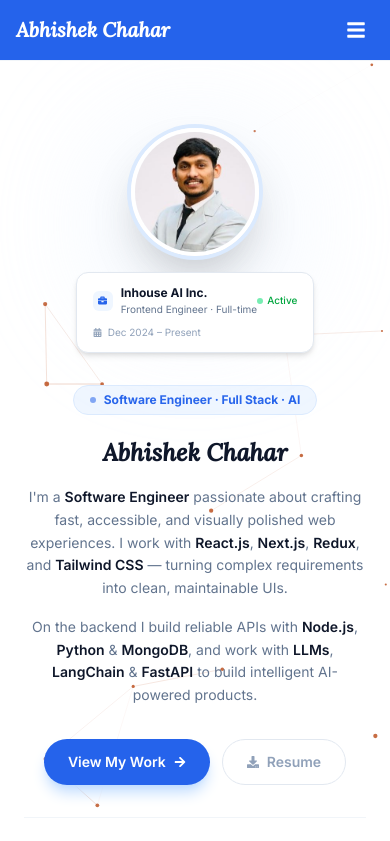
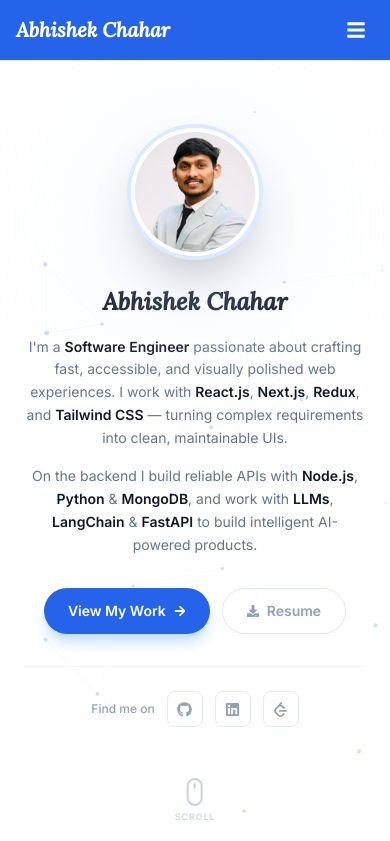
Before and after one commit to abhishekChaharJaat/portfolio, a Next.js app: page / in a window 390 px wide. Shown: the top 841 px of the page. Built offline with nearby package versions, Linux system fonts and the light colour scheme.

Commit message:
remove card from home

```diff
--- a/components/Home.jsx
+++ b/components/Home.jsx
@@ -59,8 +59,8 @@ const Home = () => {
             ctx.beginPath();
             ctx.moveTo(nodes[i].x, nodes[i].y);
             ctx.lineTo(nodes[j].x, nodes[j].y);
-            ctx.strokeStyle = `rgba(180, 60, 5, ${alpha * 2})`;
-            ctx.lineWidth = 0.7;
+            ctx.strokeStyle = `rgba(37, 99, 235, ${alpha * 0.6})`;
+            ctx.lineWidth = 0.5;
             ctx.stroke();
           }
         }
@@ -69,7 +69,7 @@ const Home = () => {
       nodes.forEach((n) => {
         ctx.beginPath();
         ctx.arc(n.x, n.y, n.r, 0, Math.PI * 2);
-        ctx.fillStyle = "rgba(180, 60, 5, 0.75)";
+        ctx.fillStyle = "rgba(37, 99, 235, 0.2)";
         ctx.fill();
       });
 
@@ -114,7 +114,7 @@ const Home = () => {
           </div>
 
           {/* Current Role card */}
-          <div className="relative z-10 bg-white rounded-xl px-4 py-3 border border-slate-200 shadow-md w-full max-w-xs md:max-w-65">
+          <div className="hidden md:block relative z-10 bg-white rounded-xl px-4 py-3 border border-slate-200 shadow-md w-full max-w-xs md:max-w-65">
             <div className="flex items-center justify-between">
               <div className="flex items-center gap-2">
                 <div className="w-5 h-5 rounded-md bg-blue-50 flex items-center justify-center">
@@ -146,9 +146,9 @@ const Home = () => {
         {/* Bottom on mobile / Left on desktop: Text */}
         <div className="flex-1 text-center md:text-left md:order-1">
           {/* Role badge */}
-          <div className="inline-flex items-center gap-2 bg-blue-50 border border-blue-100 text-[#2563EB] text-xs font-bold px-4 py-1.5 rounded-full mb-6 mx-auto md:mx-0">
+          <div className="hidden md:inline-flex items-center gap-2 bg-blue-50 border border-blue-100 text-[#2563EB] text-xs font-bold px-4 py-1.5 rounded-full mb-6 mx-auto md:mx-0">
             <span className="w-1.5 h-1.5 rounded-full bg-[#2563EB] animate-pulse" />
-            Software Engineer · Full Stack · AI
+            Software Engineer · AI
           </div>
 
           {/* Heading */}
```
